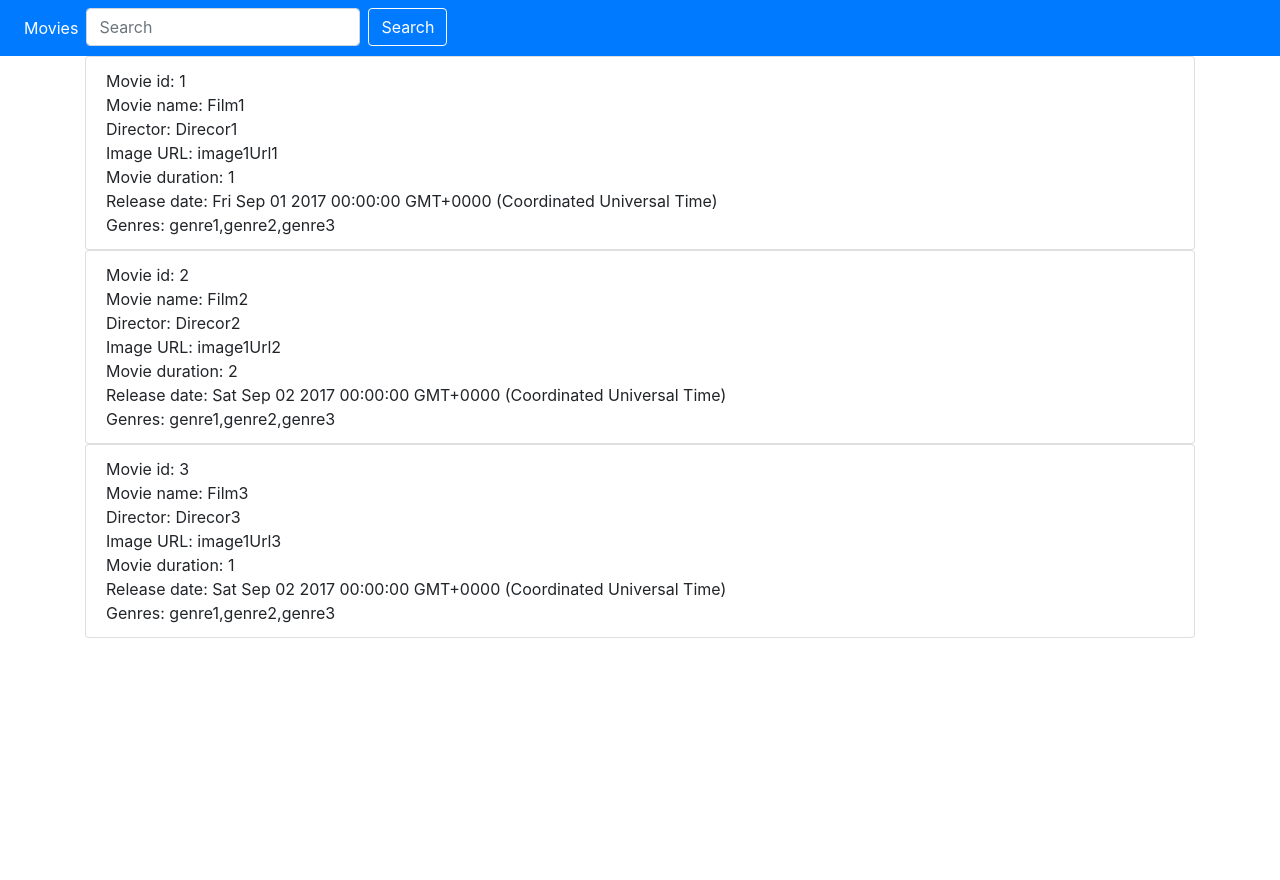
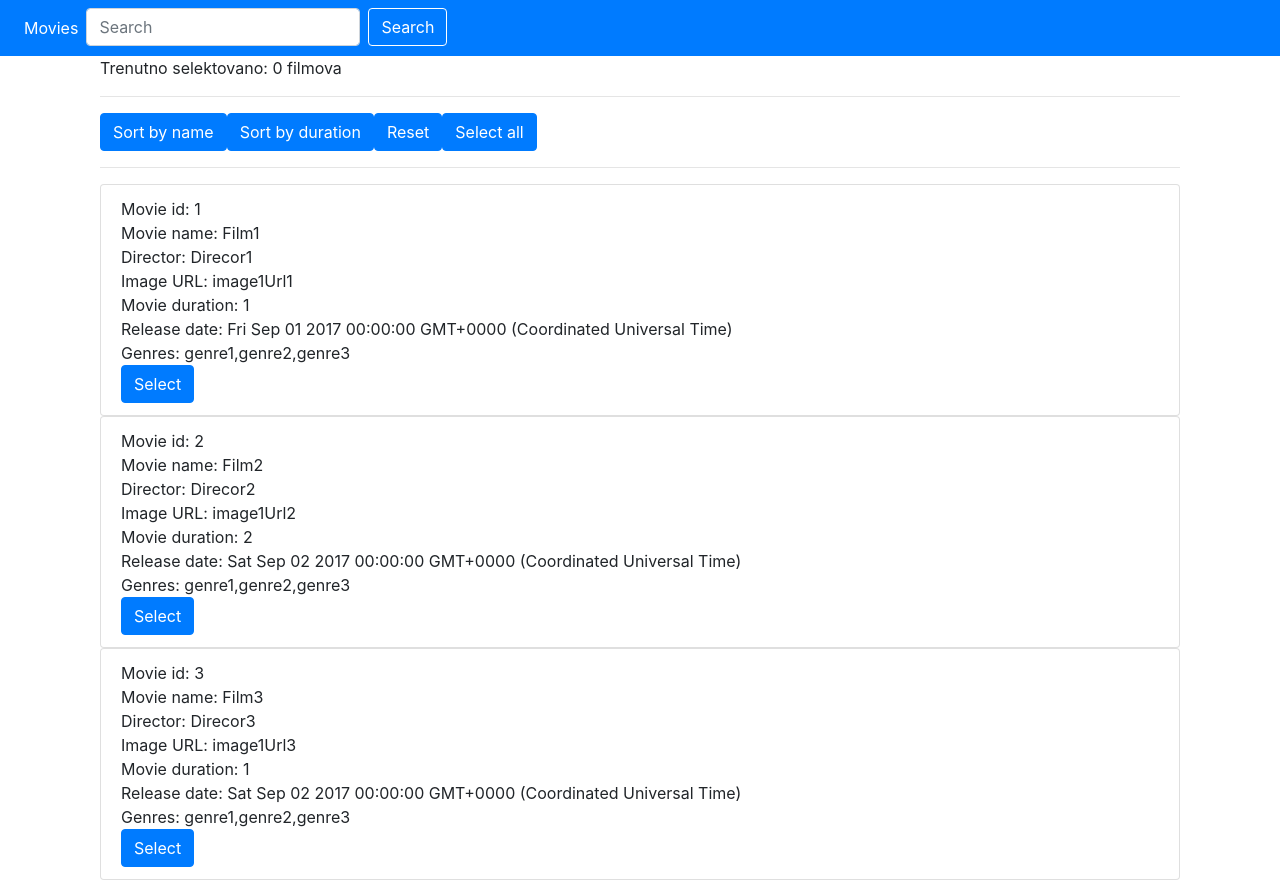
Before and after one commit to jovanna1616/angular-movies, an Angular app: page /movies in a window 1280 px wide. Before the commit the page ends 800 px from the top, so only its background shows below. Built offline with nearby package versions, Linux system fonts and the light colour scheme.

Commit message:
9. zadatak

```diff
--- a/src/app/components/movies/movie-row/movie-row.component.html
+++ b/src/app/components/movies/movie-row/movie-row.component.html
@@ -7,5 +7,6 @@
 		<span>Movie duration: {{ movie.duration}}</span><br>
 		<span>Release date: {{ movie.releaseDate}}</span><br>
 		<span>Genres: {{movie.genres }}</span><br>
+		<button type="submit" class="btn btn-primary" (click)="selectMovie(true)" [disabled]="selected">Select</button>
 	</li>
 </ul>
--- a/src/app/components/movies/movie-row/movie-row.component.ts
+++ b/src/app/components/movies/movie-row/movie-row.component.ts
@@ -1,4 +1,4 @@
-import { Component, OnInit, Input } from '@angular/core';
+import { Component, OnInit, Input, Output, EventEmitter } from '@angular/core';
 import { Movie } from '../../../shared/model/movie';
 
 @Component({
@@ -8,9 +8,20 @@ import { Movie } from '../../../shared/model/movie';
 })
 export class MovieRowComponent implements OnInit {
 	@Input() movie: Movie;
+	@Output() onSelect = new EventEmitter<Movie>();
+
+	//  po default-u nista nije selectovano
+	private selected: boolean = false;
+
   constructor() { }
 
   ngOnInit() {
   }
 
+  // onesposobljavanje select buutton na click
+  selectMovie(movie: Movie) {
+    this.onSelect.emit(movie);
+    this.selected = true;
+  }
+
 }
--- a/src/app/components/movies/movies.component.html
+++ b/src/app/components/movies/movies.component.html
@@ -1,2 +1,19 @@
-<app-movie-row *ngFor="let movie of movies" [movie]="movie"></app-movie-row>
+<div class="container">
+<p>Trenutno selektovano: {{ count }} filmova</p>
+<hr>
+	<button class="btn btn-primary">
+        Sort by name
+    </button>
+    <button class="btn btn-primary">
+        Sort by duration
+    </button>
+    <button class="btn btn-primary">
+        Reset
+    </button>
+    <button class="btn btn-primary">
+        Select all
+    </button>
+    <hr>
+<app-movie-row (onSelect)="onSelect($event)" *ngFor="let movie of movies" [movie]="movie"></app-movie-row>
+</div>
 <router-outlet></router-outlet>
--- a/src/app/components/movies/movies.component.ts
+++ b/src/app/components/movies/movies.component.ts
@@ -9,6 +9,8 @@ import { Movie } from '../../shared/model/movie';
 })
 export class MoviesComponent implements OnInit {
 	private movies: Array<Movie>;
+
+	private count:number = 0;
   constructor(private movieService: MovieService) { }
 
   ngOnInit() {
@@ -16,4 +18,15 @@ export class MoviesComponent implements OnInit {
   	console.log(this.movies);
   }
 
+  onSelect(selected) {
+  	this.count++;
+  }
+  selectAllCounter() {
+        this.count = this.movies.length;
+    }
+
+    deselectAllCounter() {
+        this.count = 0;
+    }
+
 }
```
